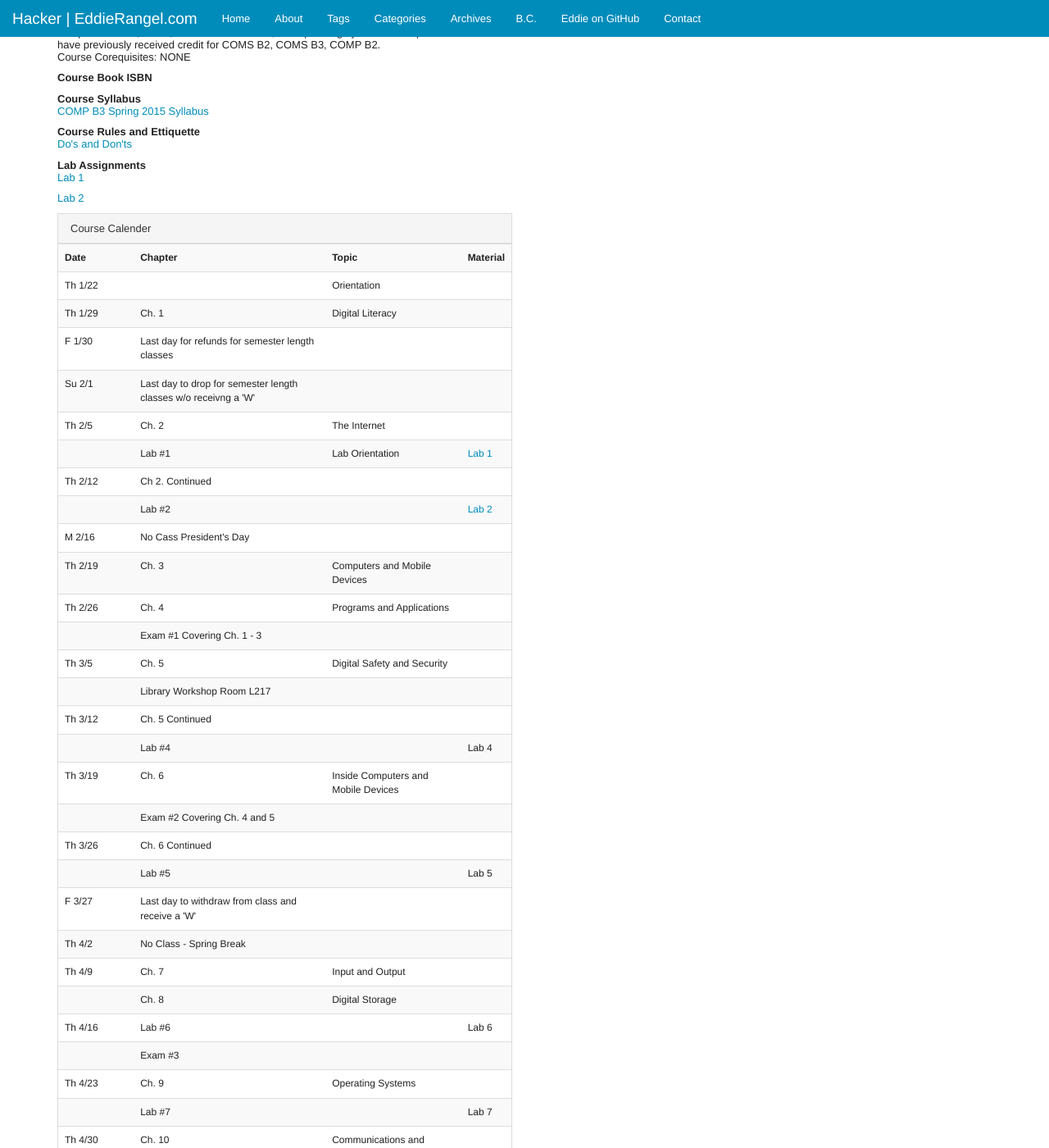
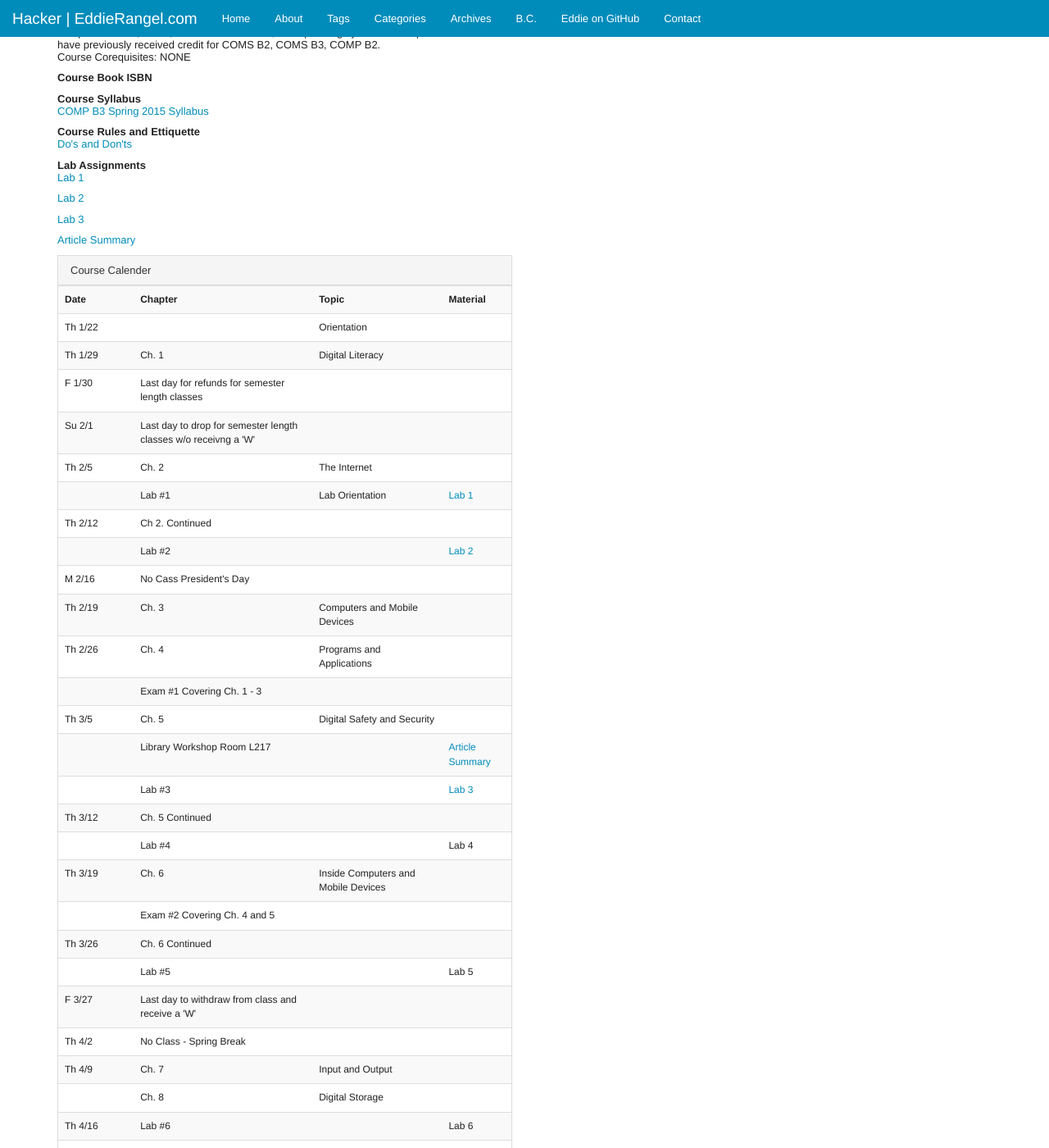
Before and after one commit to erangeljr/eddierangel.com, a Jekyll site: the page built from bc/index.html, in a window 1280 px wide and 1400 px high, scrolled down 427 px. Shown: the whole window at 82% size. Built offline with Jekyll 4.4.1, drawn with Linux system fonts in a browser that asks for light colours; Markdown is read by kramdown in place of the engine named in the settings.

Commit message:
Adding Contenet
Lab 3 and Article Summary

```diff
--- a/_includes/compb3.html
+++ b/_includes/compb3.html
@@ -12,7 +12,8 @@
       <p><b>Lab Assignments</b></br>
           <a href="{{ site.url }}/bc/content/COMP B3 Lab 1.pdf">Lab 1</a></p>
           <a href="{{ site.url }}/bc/content/COMP B3 Lab 2.pdf">Lab 2</a></p>
-
+          <a href="{{ site.url }}/bc/content/COMP B3 Lab 3.pdf">Lab 3</a></p>
+          <a href="{{ site.url }}/bc/content/COMP B3 Article Summary.pdf">Article Summary</a></p>
 
     </div>
   </div>
@@ -112,7 +113,13 @@
             <td></td>
             <td>Library Workshop Room L217</td>
             <td></td>
+            <td><a href="{{ site.url }}/bc/content/COMP B3 Article Summary.pdf">Article Summary</a></td>
+          </tr>
+          <tr>
             <td></td>
+            <td>Lab #3</td>
+            <td></td>
+            <td><a href="{{ site.url }}/bc/content/COMP B3 Lab 3.pdf">Lab 3</a></td>
           </tr>
           <tr>
             <td>Th 3/12</td>
```
Also changed, not shown: 2 other files.
